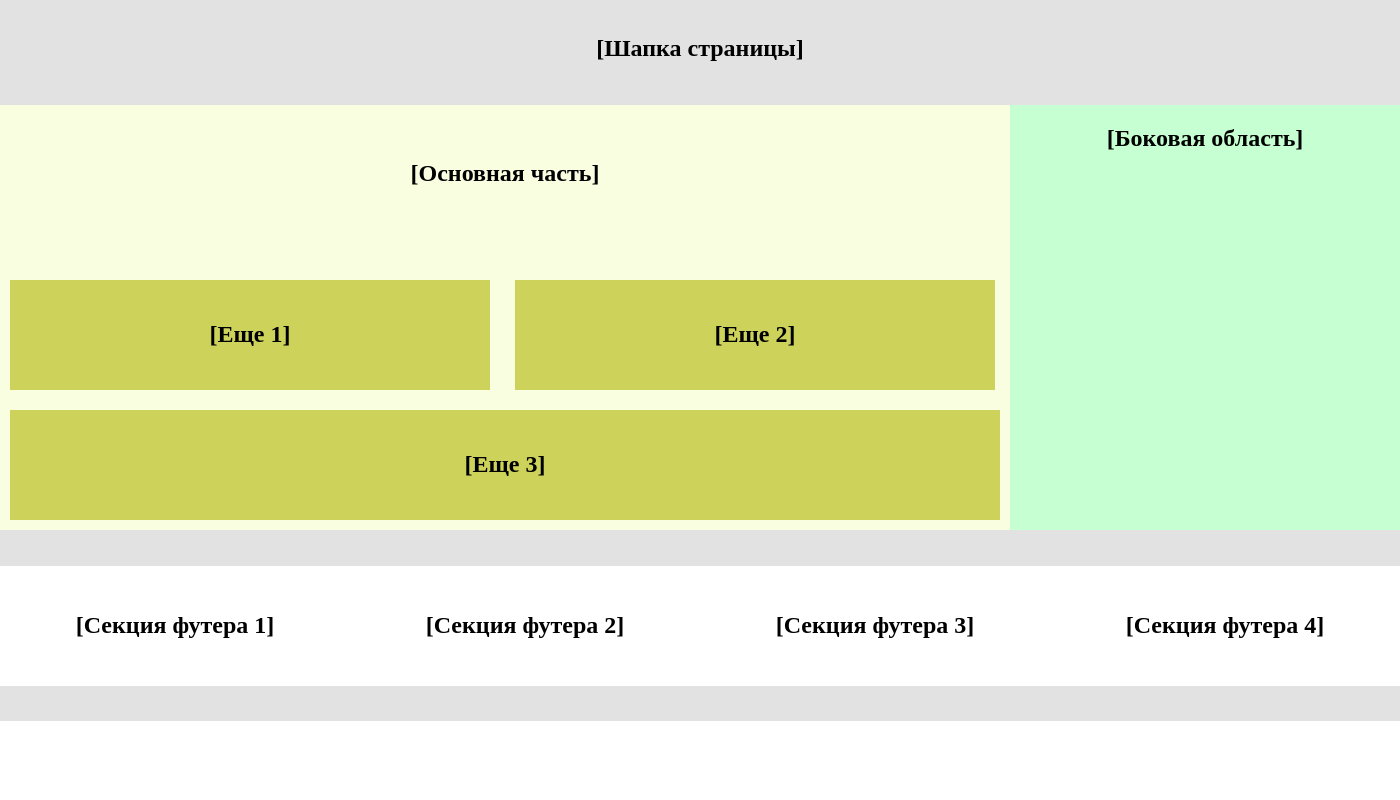
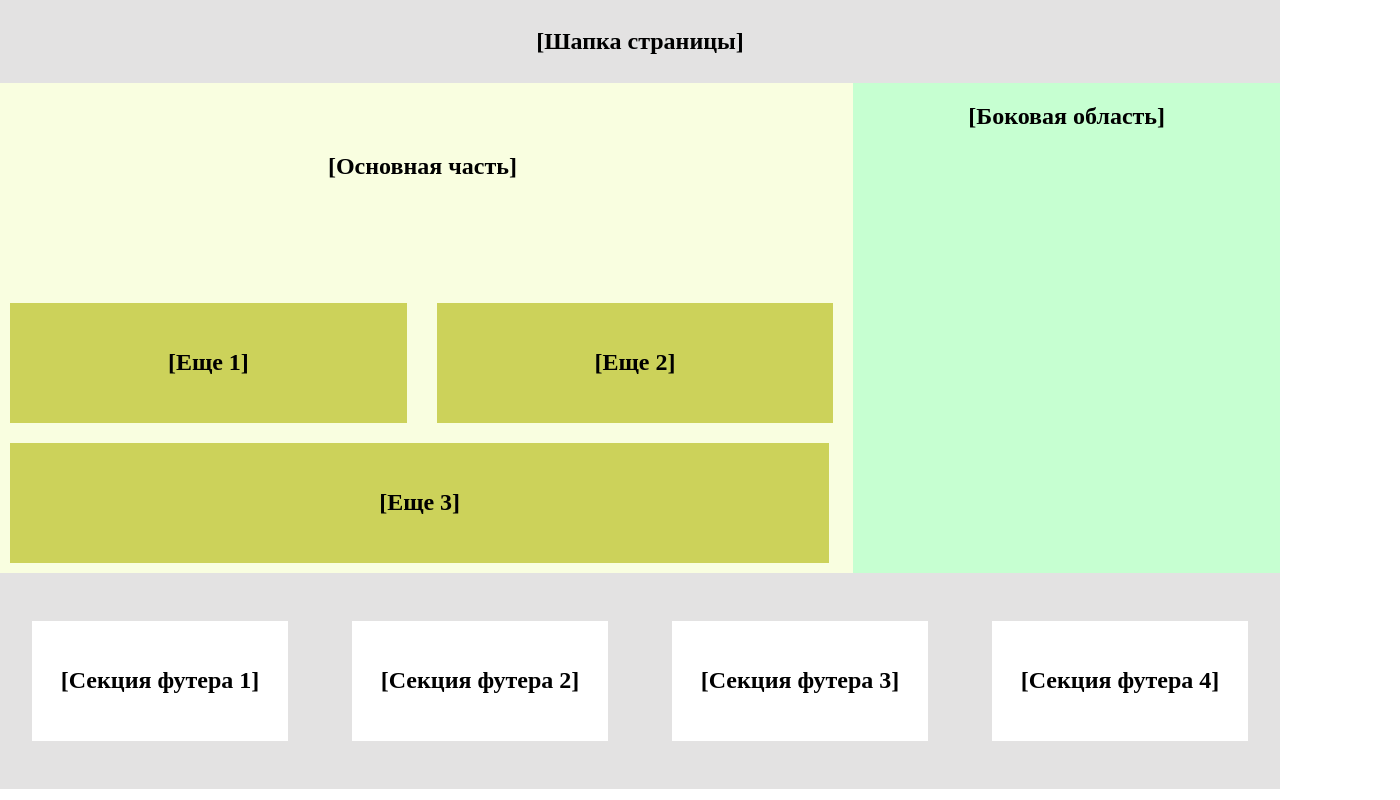
Before and after one commit to LyubaBal/Week6-1, a plain HTML site: page index.html in a window 1280 px wide. Shown: the whole page, 1400 px wide, since content can reach past the window. Drawn offline with Linux system fonts and the light colour scheme.

Commit message:
thrid commit

```diff
--- a/assets/style/style.css
+++ b/assets/style/style.css
@@ -3,12 +3,11 @@
     font-size: x-large;
     display: grid;
     width: 100%;
-    height: 100%;
     }
 
     .header {
         display: grid;
-        grid-template-rows: repeat(3, 35px);
+        grid-template-rows: repeat(3, 2fr);
         grid-template-columns: repeat(3, 1fr);
     }
 
@@ -30,8 +29,8 @@
     .section{
         background-color: rgb(249, 254, 224);
         display: grid;
-        grid-template-rows: repeat(3, 55px) 130px 130px;
-        grid-template-columns: 50% 50%;
+        grid-template-rows: repeat(3, 1.5fr) 3fr 3fr;
+        grid-template-columns: 50% 49%;
     }
 
     .sone {
@@ -44,7 +43,7 @@
     .stwo, .sfree, .sfour {
         display: grid;
         background-color: rgb(204, 210, 90);
-        height: 110px;
+        height: 15vh;
         justify-content: center;
         align-items: center;
         margin: 10px;
@@ -53,19 +52,19 @@
     .stwo {
         grid-row: 4/5;
         grid-column: 1/2;
-        width: 480px;
+        width: 31vw;
     }
 
     .sfree {
         grid-row: 4/5;
         grid-column: 2/3;
-        width: 480px;
+        width: 31vw;
     }
 
     .sfour {
         grid-row: 5/6;
         grid-column: 1/3;
-        width: 990px;
+        width: 64vw;
     }
 
     .aside {
@@ -77,7 +76,7 @@
 
     .footer {
         display: grid;
-        grid-template-rows: 20px 151px 20px;
+        grid-template-rows: 1vh 25vh 1vh;
         justify-content: space-around;
         align-items: center;
     }
@@ -86,8 +85,8 @@
         display: grid;
         grid-row: 2/3;
         background-color: rgb(255, 255, 255);
-        width: 350px;
-        height: 120px;
+        width: 20vw;
+        height: 15vh;
         align-items: center;
         justify-content: center;
     }
```
